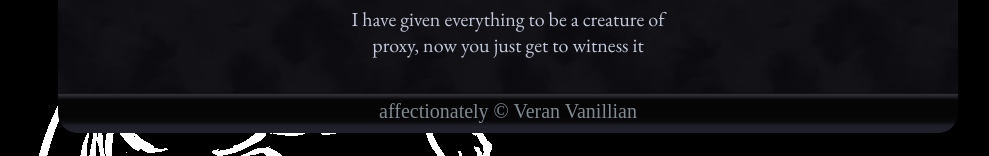
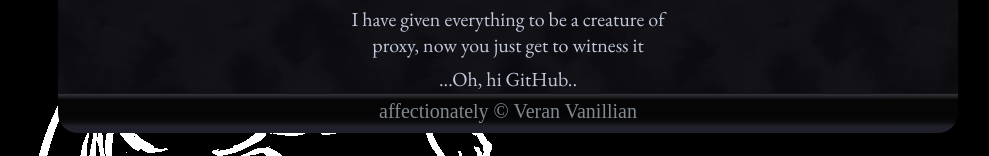
Before and after one commit to veraned/vansite, an Eleventy site: page index.njk in a window 1280 px wide. Shown: the part 659-815 px from the top of the page, without its empty margins (132-1121 px from the left). Built offline with nearby package versions, Linux system fonts and the light colour scheme; Eleventy itself is replaced by a stand-in of ours; files that its build step writes are made by us from their sources.

Commit message:
testing commits

```diff
--- a/index.njk
+++ b/index.njk
@@ -11,3 +11,5 @@ justify: center
 <p>Vanillian is a speculative entertainment brand concerned with alchemy, autism, and allegiance to Little Orphan Annie.</p>
 
 <p>I have given everything to be a creature of proxy, now you just get to witness it</p>
+
+<p>...Oh, hi GitHub..</p>
```
Also changed, not shown: 7 other files.
